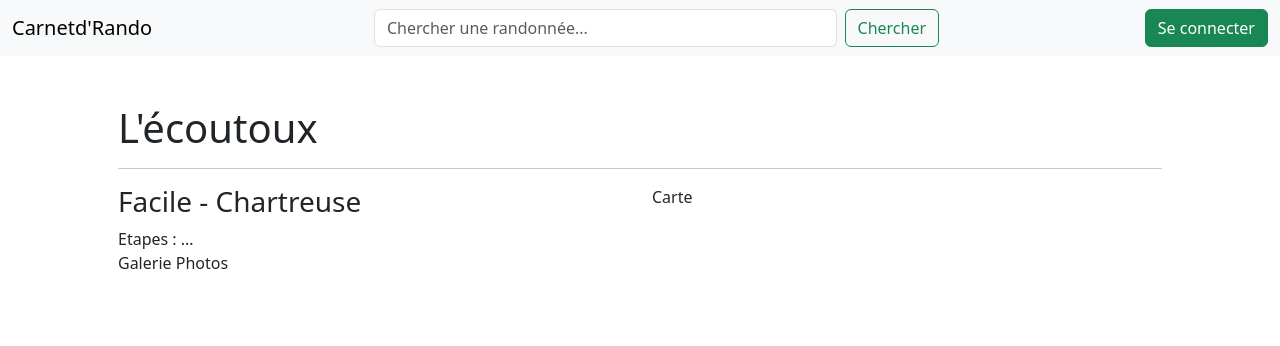
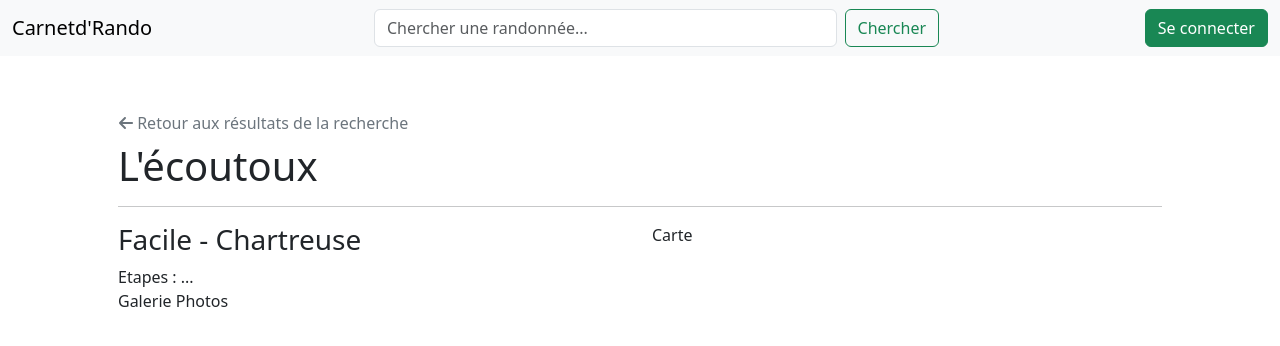
Before and after one commit to annaclavelier/rando_app, a React (Vite) app: page /rando/1 in a window 1280 px wide. Shown: the top 346 px of the page. Built offline with nearby package versions, Linux system fonts and the light colour scheme.

Commit message:
dev: Add back to search button rando page

```diff
--- a/src/pages/Rando.tsx
+++ b/src/pages/Rando.tsx
@@ -1,20 +1,32 @@
-import { useParams } from "react-router-dom";
+import {useNavigate, useParams } from "react-router-dom";
 import { Rando, findRando } from "../datafixtures/rando";
+import { FontAwesomeIcon } from "@fortawesome/react-fontawesome";
+import { faArrowLeft } from "@fortawesome/free-solid-svg-icons";
 
 const RandoPage = () => {
   const { id } = useParams();
+  const navigate = useNavigate();
 
   // Trouver l'objet correspondant
   const rando: Rando = findRando(Number(id));
 
   return (
     <div className="container p-5">
+      <div>
+        <button className="btn ps-0 text-secondary" onClick={()=> navigate(-1)}>
+          <FontAwesomeIcon icon={faArrowLeft} /> Retour aux résultats de la
+          recherche
+        </button>
+      </div>
       <h1>{rando.titre}</h1>
       <hr />
       <div className="row">
         <div className="col">
           <div>
-           <h3> {rando.difficulte} - {rando.massif}</h3>
+            <h3>
+              {" "}
+              {rando.difficulte} - {rando.massif}
+            </h3>
           </div>
           <div>Etapes : ...</div>
         </div>
```
